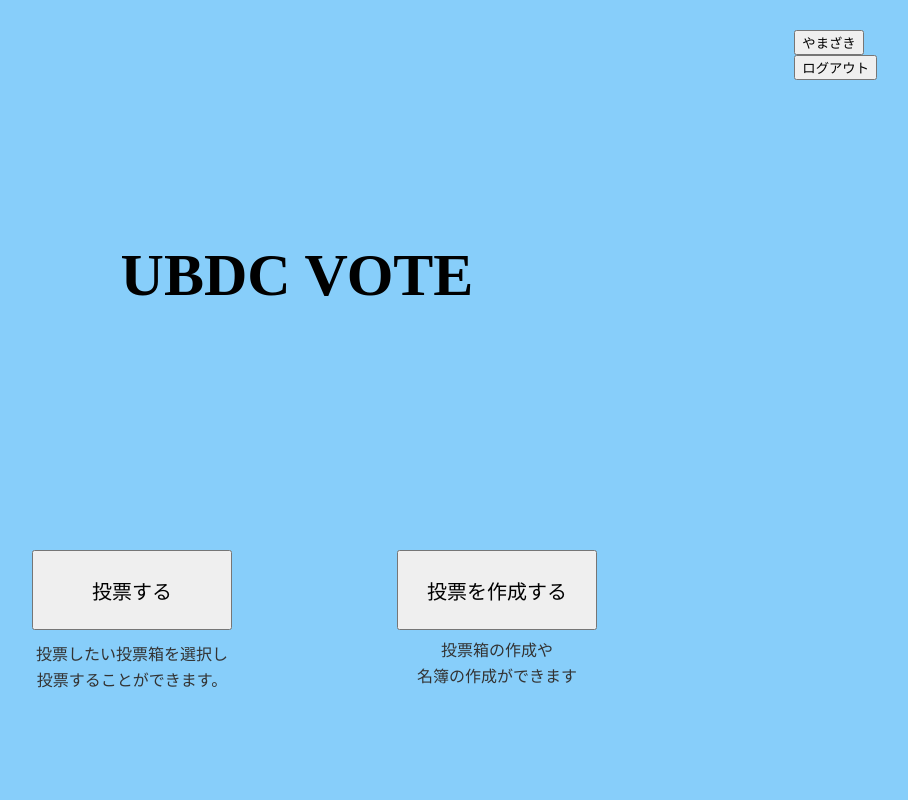
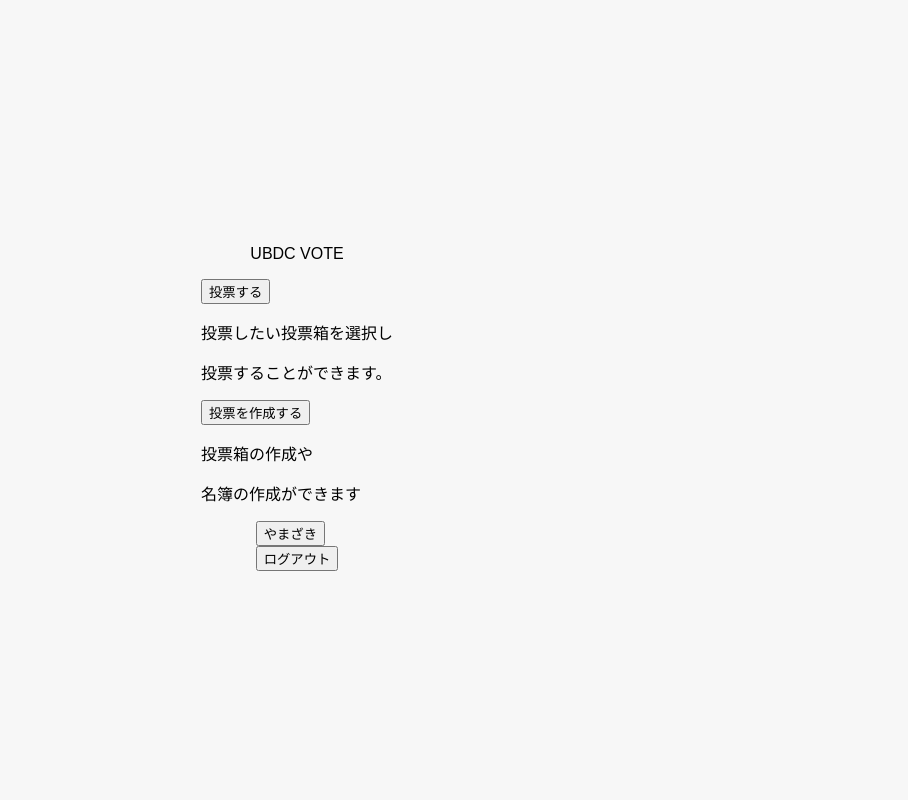
Before and after one commit to yamazaki-gumi/ubdcvote, a PHP site: page /ubdcvote/gamen7.php in a window 1280 px wide. Shown: the whole page, without its empty margins (343-1251 px from the left). Run offline with PHP 8.4, Linux system fonts and the light colour scheme; a user stored in the database is signed in.

Commit message:
メイン画面にCSS適用

```diff
--- a/gamen7.css
+++ b/gamen7.css
@@ -1,72 +1,41 @@
+/* 画面全体を中央寄せ（縦・横） */
 body {
-    margin: 0;
-    height: 100vh;
     display: flex;
     flex-direction: column;
-    justify-content: space-between;
+    justify-content: center;
     align-items: center;
-    background-color: #87cefa;
+    height: 100vh;
+    margin: 0;
+    background-color: #f7f7f7;
+    font-family: sans-serif;
 }
 
-#text {
-    flex: 1;
-    display: flex;
-    justify-content: center;
-    align-items: center;
-    font-size: 60px;
-    font-weight: bold;
-    width: 100%;
+/* 「ようこそ〜さん」 */
+h1 {
+    margin-bottom: 40px;
+    font-size: 28px;
 }
 
-
-.centering_parent {
-    height: 220px;
-    width: 60%;
-    max-width: 600px;
+/* ボタンを縦並びに中央配置 */
+.menu-container {
     display: flex;
-    justify-content: space-between;
-    padding: 0 30px;
-    margin-bottom: 30px;
+    flex-direction: column;
+    gap: 15px;
+    width: 250px;
 }
 
-.button2 {
-    width: 200px;
-    height: 80px;
-    padding: 10px 20px;
-    font-size: 20px;
+/* ボタンデザイン */
+.menu-container button {
+    padding: 12px;
+    font-size: 18px;
+    cursor: pointer;
+    border: none;
+    border-radius: 8px;
+    background-color: #007bff;
+    color: white;
+    transition: 0.2s;
 }
 
-.button1{
-    height: 80px;
-    width: 200px;
-    padding: 10px 20px;
-    font-size: 20px;
+.menu-container button:hover {
+    background-color: #0056b3;
 }
-#btn{
-    position: absolute;
-    top: 20px;
-    right: 40px;
-    height: 50px;
-    padding: 10px 20px;
-    font-size: 16px;
-}
-
-.text1{
-    margin-top: 10px;
-    font-size: 16px;
-    text-align: center;
-    line-height: 1.4;
-    color: #333;
-}
-
-.text1 p {
-    margin: 4px 0;
-    font-size: 16px;
-}
-
-.button-wrap {
-    display: flex;
-    flex-direction: column;
-    align-items: center;
-    width: 45%;
-}
--- a/gamen7.js
+++ b/gamen7.js
@@ -0,0 +1 @@
+console.log("gamen7.js loaded");
```
Also changed, not shown: test_main.php (+55 -13 lines).
